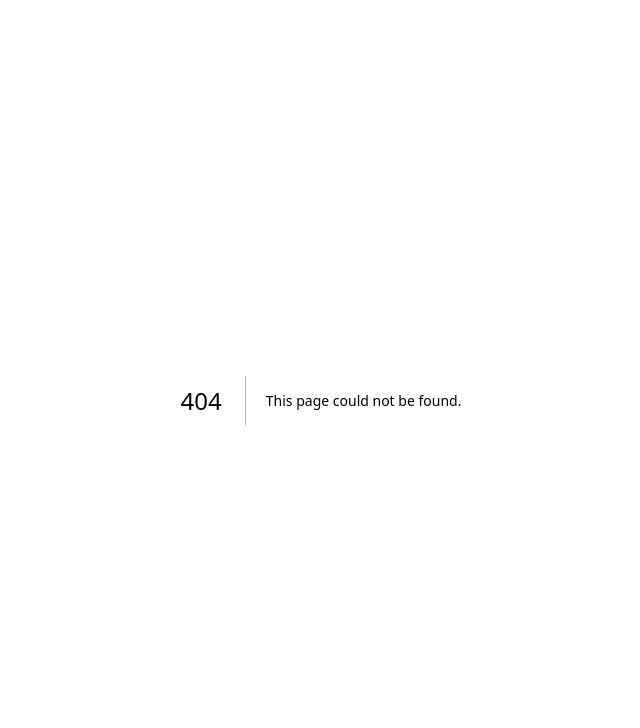
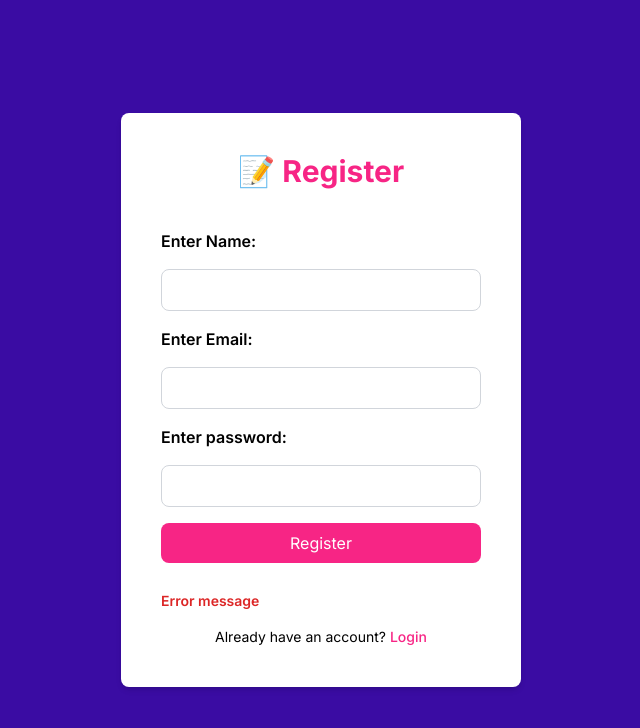
Before and after one commit to NavvAbhishek/To-do-App, a Next.js app: page /register in a window 1280 px wide. Before the commit this address had no page. Shown: the top 728 px of the page, without its empty margins (319-959 px from the left). Built offline with nearby package versions, Linux system fonts and the light colour scheme.

Commit message:
update auth, add login and register pages

```diff
--- /dev/null
+++ b/app/login/page.tsx
@@ -0,0 +1,45 @@
+import Link from "next/link";
+import React from "react";
+
+const Login = () => {
+  return (
+    <div className="flex justify-center items-center h-screen bg-blue">
+      <div className="login-form flex flex-col items-center bg-white p-10 rounded-lg shadow-md">
+        <h1 className="mb-10 text-3xl font-bold text-pink">🔐 Login</h1>
+        <form className="flex flex-col justify-center space-y-4">
+          <label className="font-semibold">Enter Email:</label>
+          <input
+            type="email"
+            className="w-80 py-2 px-4 border border-gray-300 rounded-lg focus:outline-none focus:ring-2 focus:ring-purple focus:border-transparent"
+          />
+          <label className="font-semibold">Enter password:</label>
+          <input
+            type="password"
+            className="w-80 py-2 px-4 border border-gray-300 rounded-lg focus:outline-none focus:ring-2 focus:ring-purple focus:border-transparent"
+          />
+          <button className="w-80 mt-4 px-4 py-2 bg-pink text-white rounded-lg hover:bg-purple transition-colors">
+            Login
+          </button>
+          <div>
+            <p className="mt-3 text-sm font-semibold text-red-600">
+              Error message
+            </p>
+            <div className="text-center">
+              <p className="mt-4 text-sm">
+                Don&apos;t have an account?{" "}
+                <Link
+                  href="/register"
+                  className="text-pink hover:text-blue-700 font-medium"
+                >
+                  Register
+                </Link>
+              </p>
+            </div>
+          </div>
+        </form>
+      </div>
+    </div>
+  );
+};
+
+export default Login;
--- /dev/null
+++ b/app/register/page.tsx
@@ -0,0 +1,50 @@
+import React from "react";
+import Link from "next/link";
+
+const Register = () => {
+  return (
+    <div className="flex justify-center items-center h-screen bg-blue">
+      <div className="login-form flex flex-col items-center bg-white p-10 rounded-lg shadow-md">
+        <h1 className="mb-10 text-3xl font-bold text-pink">📝 Register</h1>
+        <form className="flex flex-col justify-center space-y-4">
+          <label className="font-semibold">Enter Name:</label>
+          <input
+            type="text"
+            className="w-80 py-2 px-4 border border-gray-300 rounded-lg focus:outline-none focus:ring-2 focus:ring-purple focus:border-transparent"
+          />
+          <label className="font-semibold">Enter Email:</label>
+          <input
+            type="email"
+            className="w-80 py-2 px-4 border border-gray-300 rounded-lg focus:outline-none focus:ring-2 focus:ring-purple focus:border-transparent"
+          />
+          <label className="font-semibold">Enter password:</label>
+          <input
+            type="password"
+            className="w-80 py-2 px-4 border border-gray-300 rounded-lg focus:outline-none focus:ring-2 focus:ring-purple focus:border-transparent"
+          />
+          <button className="w-80 mt-4 px-4 py-2 bg-pink text-white rounded-lg hover:bg-purple transition-colors">
+           Register
+          </button>
+          <div>
+            <p className="mt-3 text-sm font-semibold text-red-600">
+              Error message
+            </p>
+            <div className="text-center">
+              <p className="mt-4 text-sm">
+                Already have an account?{" "}
+                <Link
+                  href="/login"
+                  className="text-pink hover:text-blue-700 font-medium"
+                >
+                  Login
+                </Link>
+              </p>
+            </div>
+          </div>
+        </form>
+      </div>
+    </div>
+  );
+};
+
+export default Register;
--- a/tailwind.config.ts
+++ b/tailwind.config.ts
@@ -8,6 +8,11 @@ const config: Config = {
   ],
   theme: {
     extend: {
+      colors: {
+        'pink': '#F72585',
+        'purple': '#7209B7',
+        'blue': '#3A0CA3',
+      },
       backgroundImage: {
         "gradient-radial": "radial-gradient(var(--tw-gradient-stops))",
         "gradient-conic":
```
Also changed, not shown: auth.ts (+14 -0 lines).
